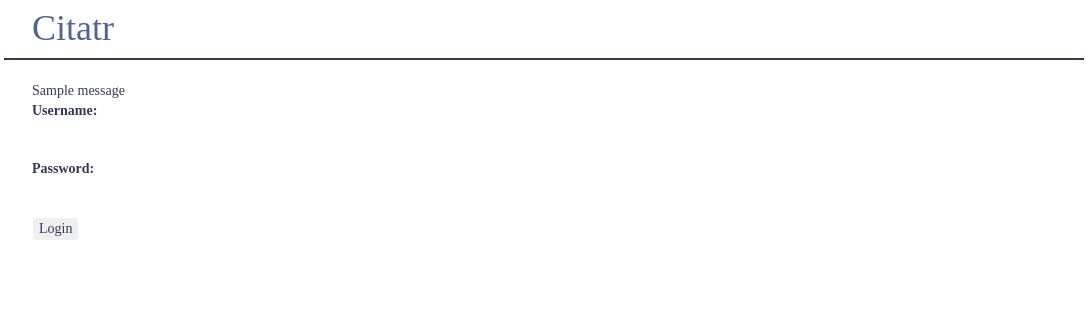
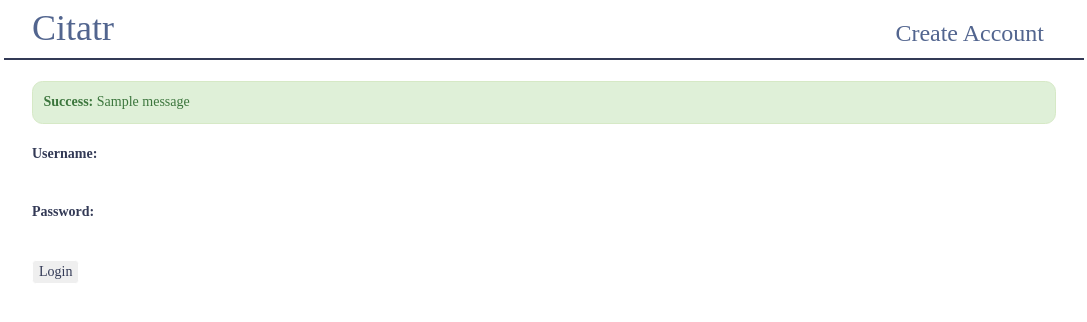
Before and after one commit to bopes/citatr, a Flask app: page / in a window 1280 px wide. Shown: the top 322 px of the page, without its empty margins (96-1183 px from the left). Run offline with Flask 2, Linux system fonts and the light colour scheme; one stand-in notice (Sample message) is shown; some libraries are stand-ins or nearby versions; some web fonts are replaced.

Commit message:
Update flash divs

```diff
--- a/citatr/templates/layout.html
+++ b/citatr/templates/layout.html
@@ -27,12 +27,16 @@
           <h3 class='nav_link'><a href="#">Contact</a></h3>
           <h3 class='nav_link'><a href="{{ url_for('logout') }}">Log Out</a></h3>
         </div>
+      {% else %}
+        <div class='nav'>
+          <h3 class='nav_link'><a href="{{ url_for('signup') }}">Create Account</a></h3>
+        </div>
       {% endif %}
       <hr>
     </header>
     <main>
-      {% for message in get_flashed_messages() %}<div class=flash>{{ message }}</div>{% endfor %}
-      {% if error %}<p class=error><strong>Error:</strong>{{ " " + error }}{% endif %}
+      {% for message in get_flashed_messages() %}<div class='alert success'><strong>Success:</strong>{{ " " + message }}</div>{% endfor %}
+      {% if error %}<p class='alert error'><strong>Error:</strong>{{ " " + error }}{% endif %}
       {% block body %}{% endblock %}
     </main>
     <footer>
```
